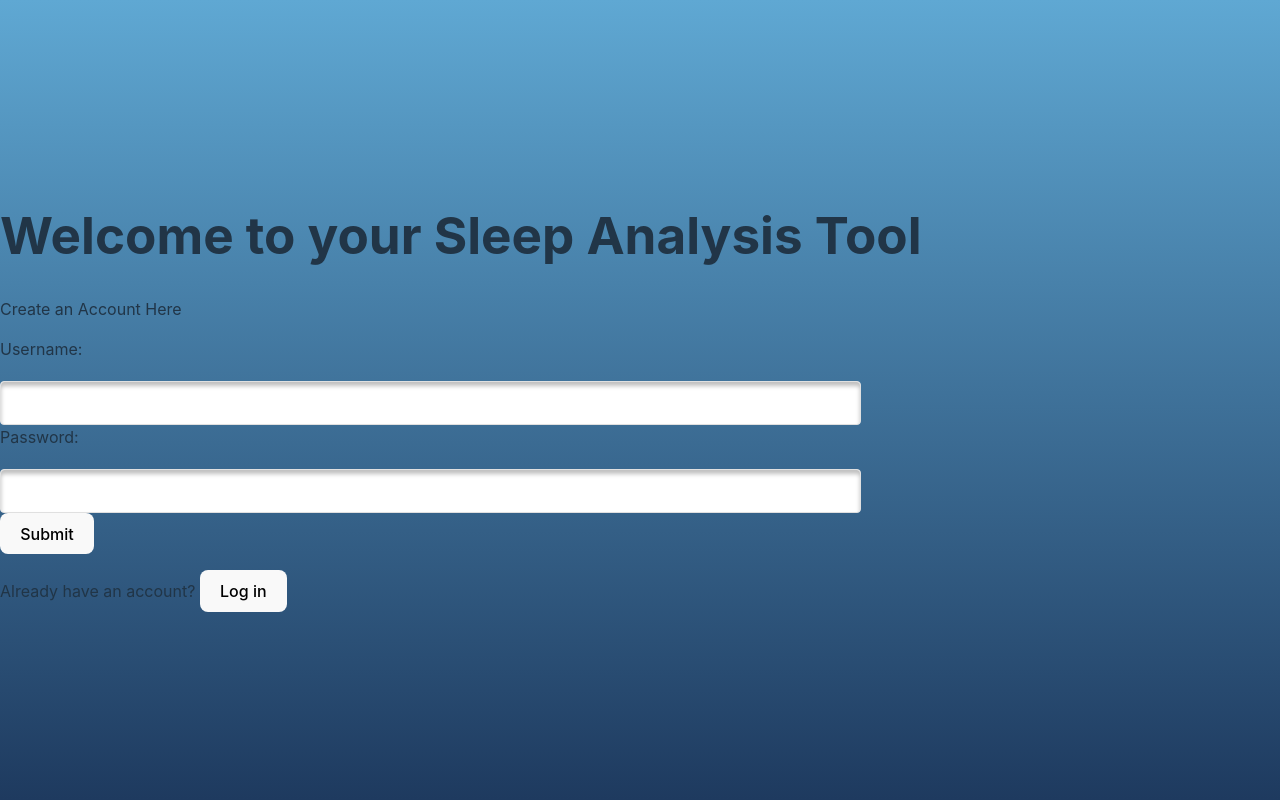
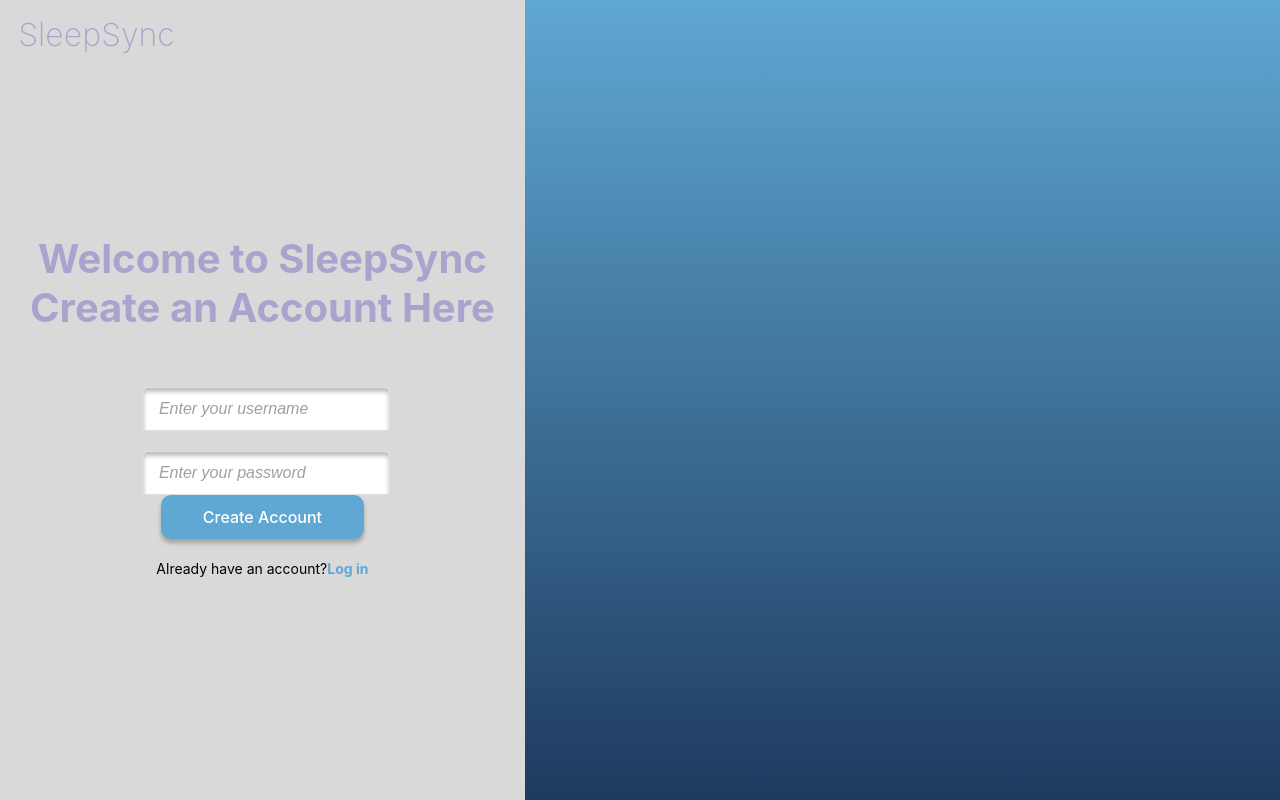
Before and after one commit to josuedjohnson/SleepTrackerApp, a React (Vite) app in the folder sleep-tracker-app/: page /register in a window 1280 px wide. Built offline with nearby package versions, Linux system fonts and the light colour scheme.

Commit message:
Created the CSS styling for the Register Page, still needs adjustments and tweaks to positionings.

```diff
--- a/sleep-tracker-app/src/pages/RegisterPage.tsx
+++ b/sleep-tracker-app/src/pages/RegisterPage.tsx
@@ -3,6 +3,7 @@ import { useState } from "react";
 import InputBox from "../components/InputBox";
 import { useNavigate } from "react-router-dom";
 import axios from "axios";
+import "../styles/Register.css";
 
 function RegisterPage() {
   //state variables for name and password
@@ -34,26 +35,37 @@ function RegisterPage() {
 
   return (
     <>
-      <h1>Welcome to your Sleep Analysis Tool</h1>
-      <p>Create an Account Here</p>
+    <div className="container">
+    <div className="left-panel">
+    <div className="logo">SleepSync</div>
+      <h1>Welcome to SleepSync<br></br>Create an Account Here</h1>
       <form onSubmit={handleRegister}>
-        <label>Username:</label>
         <InputBox
           value={UserName}
           onChange={(e) => setUserName(e.target.value)}
+          className="input-box"
+          placeholder="Enter your username"
         ></InputBox>
         <br />
-        <label>Password:</label>
         <InputBox
           type="password"
           value={Password}
           onChange={(e) => setPassword(e.target.value)}
+          className="input-box"
+          placeholder="Enter your password"
         ></InputBox>
         <br />
-        <button type="submit"> Submit </button>
+        <button type="submit" className="button">Create Account</button>
         {error && <p style={{ color: "red" }}>{error}</p>}
+
+
       </form>
-      <p>Already have an account? <button onClick={() => navigate("/")}>Log in</button></p>
+      <p className="sign-up-text">
+        Already have an account?
+        <span className="sign-up-link" onClick={() => navigate("/")}>Log in</span>
+      </p>
+      </div>
+      </div>
     </>
   );
 }
--- /dev/null
+++ b/sleep-tracker-app/src/styles/Register.css
@@ -0,0 +1,110 @@
+body {
+    background: linear-gradient(180deg, #5FA8D3 0%, #1E3A5F 100%);
+    height: 100vh;
+    margin: 0;
+    display: flex;
+}
+
+.container {
+    display: flex;
+    width: 100%;
+    height: 100vh;
+}
+
+.logo {
+    position: absolute;
+    top: 15px;
+    left: 5px;
+    color: #A8A4CE;
+    font-size: 32px;
+    font-style: normal;
+    font-weight: 200;
+    line-height: normal;
+    width: 183px;
+    height: 47px;
+    flex-shrink: 0;
+}
+
+.left-panel {
+    height: 100vh;
+    position: relative;
+    background: #D9D9D9;
+    display: flex;
+    flex-direction: column;
+    justify-content: center;
+    align-items: center;
+    text-align: center;
+}
+
+.left-panel h1 {
+    color: #A8A4CE;
+    font-size: 40px;
+    font-style: normal;
+    font-weight: 700;
+    line-height: normal;
+    text-align: center;
+    margin-bottom: 35px;
+    padding: 0 30px;
+}
+
+
+
+.input-box {
+    width: 90%;
+    padding: 12px 15px;
+    border-radius: 4px;
+    border: 1px solid #E0E0E0;
+    background: #FFF;
+    box-shadow: 0px 4px 4px 0px rgba(0, 0, 0, 0.25) inset;
+    font-size: 16px;
+    color: #000;
+    margin-top: 20px;
+}
+
+.input-box::placeholder {
+    color: #A0A0A0;
+    font-style: italic;
+}
+
+.button {
+    border-radius: 10px;
+    background: #5FA8D3;
+    box-shadow: 0px 4px 4px 0px rgba(0, 0, 0, 0.25);
+    color: white;
+    font-size: 16px;
+    padding: 12px 24px;
+    width: 85%;
+    border: none;
+    cursor: pointer;
+    margin-bottom: 5px;
+}
+
+.button:hover {
+    background: #4A97C9;
+    box-shadow: 0px 6px 6px 0px rgba(0, 0, 0, 0.3);
+}
+
+.forgot-password {
+    font-size: 14px;
+    color: #A8A4CE;
+    font-family: Poppins, sans-serif;
+    font-style: normal;
+    font-weight: 700;
+    line-height: normal;
+    text-align: center;
+    width: 100%;
+    margin-bottom: 15px;
+    cursor: pointer;
+    text-decoration: underline;
+}
+
+.sign-up-text {
+    font-size: 14px;
+    color: #000;
+}
+
+.sign-up-link {
+    color: #5FA8D3;
+    font-weight: bold;
+    cursor: pointer;
+}
```
